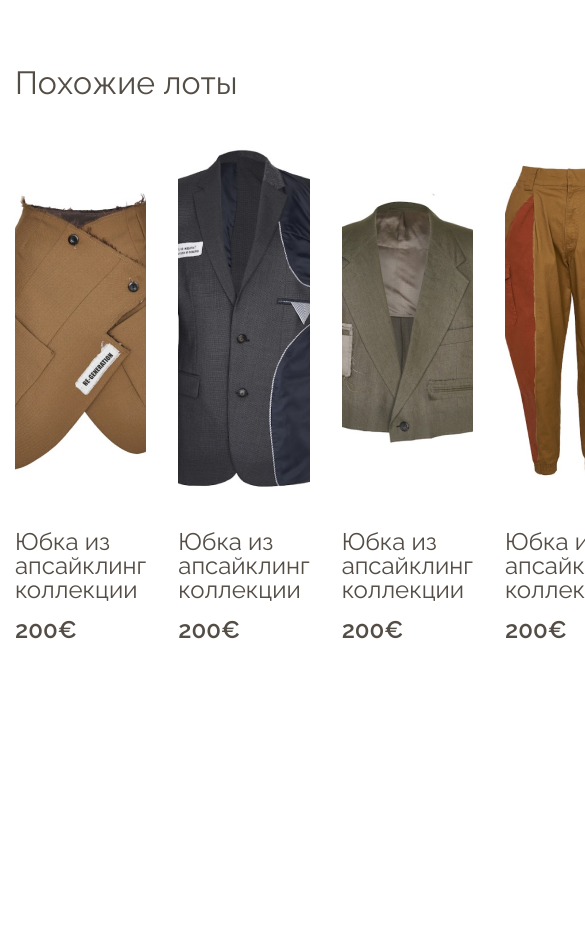
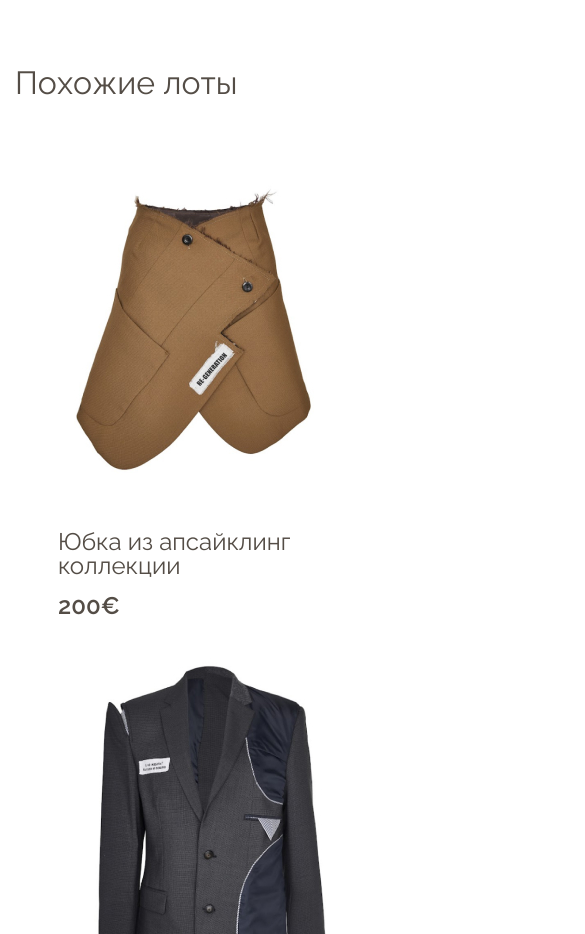
Before and after one commit to Vadim-Losenkov/ecoolska-product, a website: page app/index.html in a window 390 px wide. Shown: the part 3920-4854 px from the top of the page, 585 px wide, since content can reach past the window. Before the commit the page ends 4687 px from the top, so only its background shows below. Drawn offline with Linux system fonts and the light colour scheme; a script that the page names is missing.

Commit message:
end adaptive

```diff
--- a/app/scss/_media.scss
+++ b/app/scss/_media.scss
@@ -5,6 +5,17 @@
         width: 239px;
         height: 336px;
       }
+    }
+  }
+
+  .productcaseSimilar {
+    &__inner {
+      grid-template-columns: repeat(2, 274px);
+      grid-template-rows: repeat(2, 1fr);
+      justify-content: center;
+    }
+    &__item {
+      margin: 0 auto;
     }
   }
 }
@@ -53,6 +64,14 @@
     font-size: 18px;
     line-height: 24px;
   }
+
+  .productcaseSimilar {
+    &__inner {
+      grid-template-columns: repeat(1, 274px);
+      grid-template-rows: repeat(4, 1fr);
+      justify-content: center;
+    }
+  }
 }
 @media (max-width: 570px) {
   .productcaseItem {
--- a/app/scss/style.scss
+++ b/app/scss/style.scss
@@ -150,10 +150,11 @@
   margin-bottom: 125px;
 
   &__inner {
-    display: flex;
+    display: grid;
+    grid-template-columns: repeat(4, 274px);
+    grid-gap: 32px;
   }
   &__item {
-    max-width: 274px;
   }
   &__item + .productcaseSimilar__item {
     margin-left: 32px;
```
Also changed, not shown: app/css/style.min.css, 1 other file.
